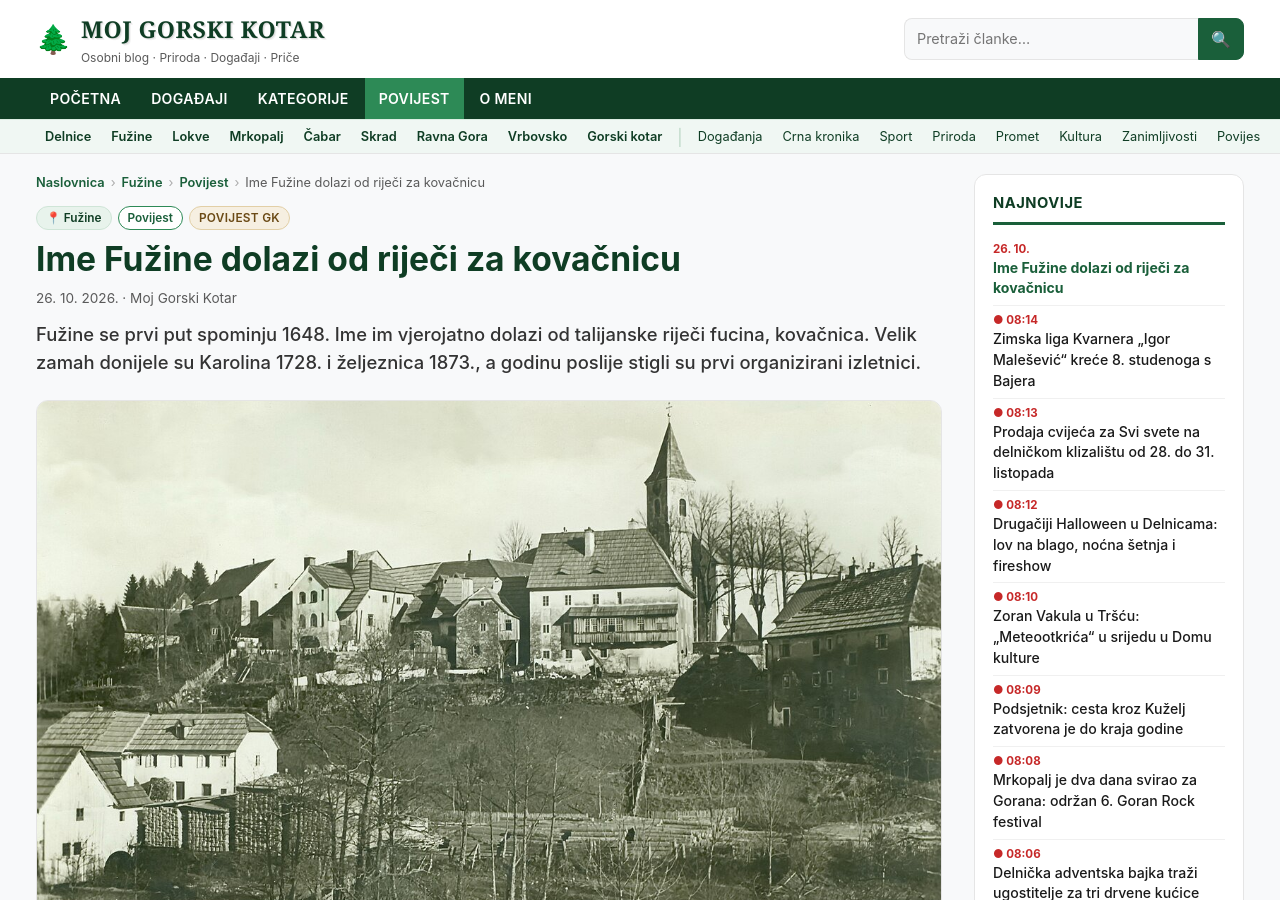
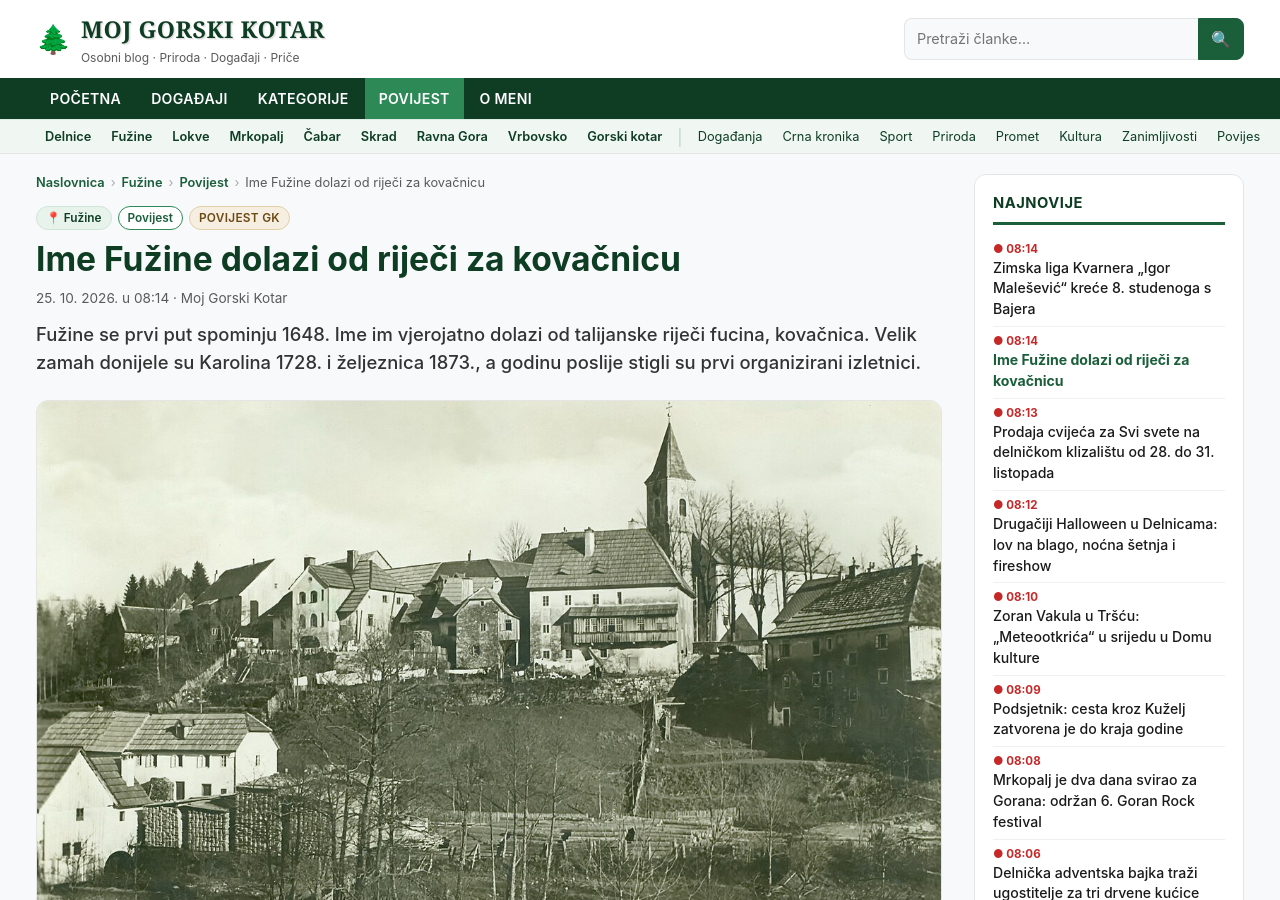
Before and after one commit to MojGK/gorski-kotar.info, a Jekyll site: the page built from _posts/2026-10-25-ime-fuzine-kovacnica.md, in a window 1280 px wide and 900 px high. Built offline with Jekyll 4.4.1, drawn with Linux system fonts in a browser that asks for light colours; comment, search, counter and statistics services are not loaded; part of the change alters nothing that is shown.

Commit message:
POVIJEST GK 3/5: korekcija vremena objave (Jekyll ga je preskakao kao future date)

```diff
--- a/_posts/2026-10-25-ime-fuzine-kovacnica.md
+++ b/_posts/2026-10-25-ime-fuzine-kovacnica.md
@@ -1,7 +1,7 @@
 ---
 layout: post
 title: Ime Fužine dolazi od riječi za kovačnicu
-date: 2026-10-26 # PLACEHOLDER: dnevni posao pri objavi upisuje stvarno vrijeme (YYYY-MM-DD HH:MM:SS +ZONA; 24. 10. = +0200, od 25. 10. = +0100)
+date: 2026-10-25 08:14:00 +0100
 location: Fužine
 type: Povijest
 categories: [Fužine, Povijest, POVIJEST GK]
```
